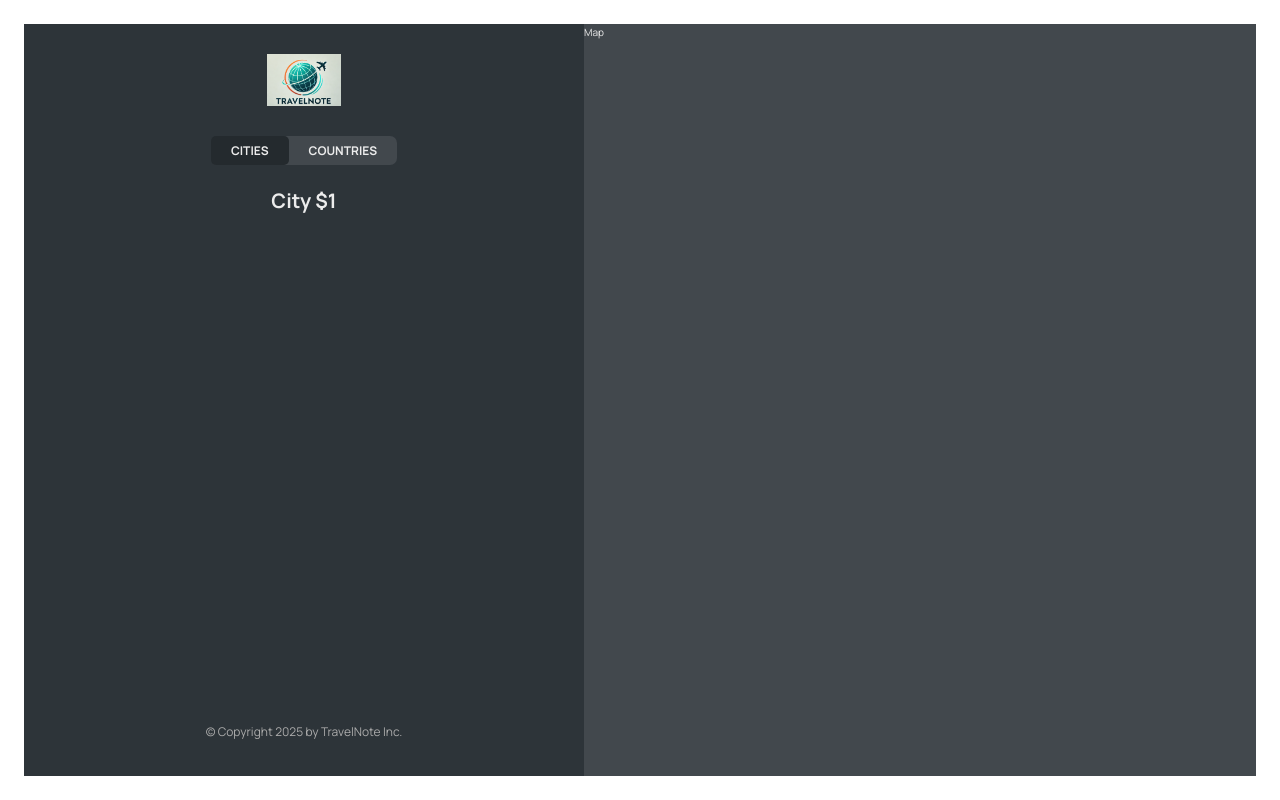
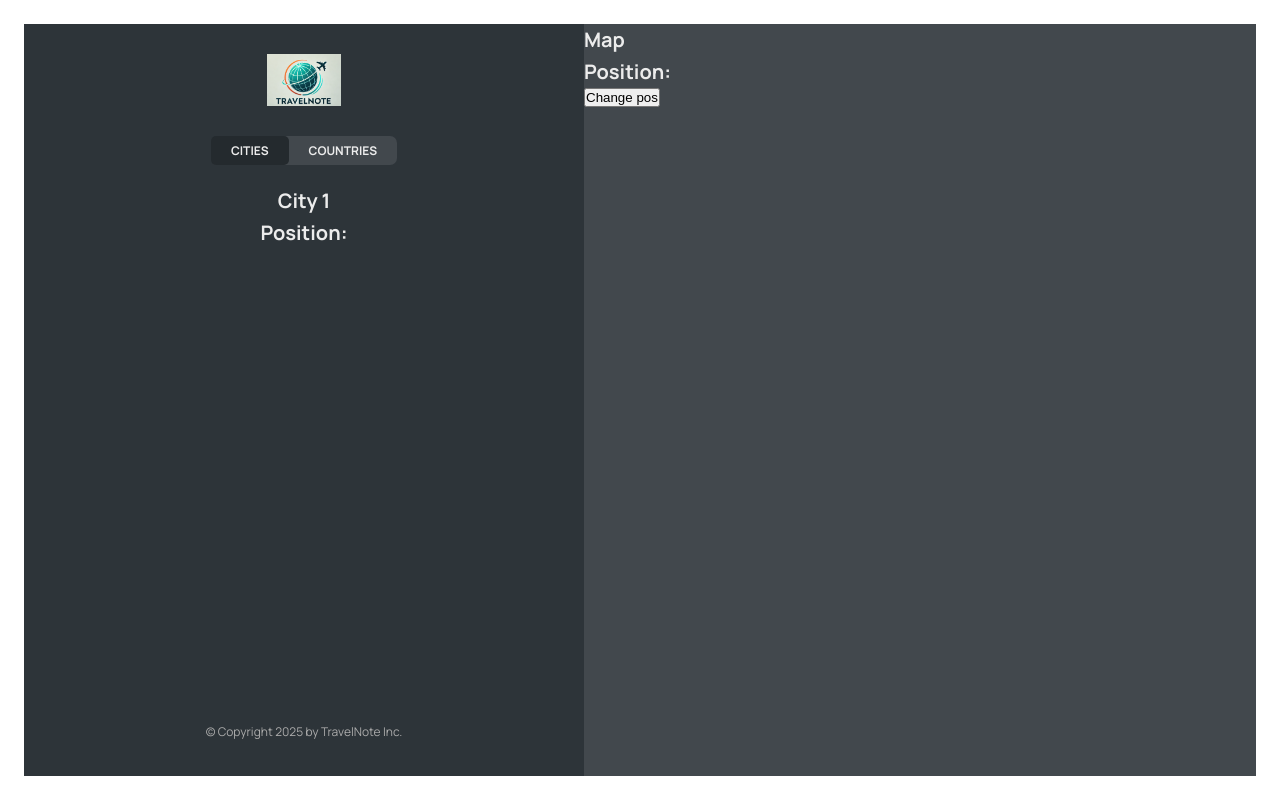
Before and after one commit to Ibrahim-Lokman/travelnote, a React (Vite) app: page /app/cities/1 in a window 1280 px wide. Built offline with nearby package versions, Linux system fonts and the light colour scheme; data requests are answered from the project's data file.

Commit message:
add latitude and longitude handling in City and Map components; update CityItem to pass position as query parameters

```diff
--- a/src/components/City.jsx
+++ b/src/components/City.jsx
@@ -1,6 +1,5 @@
 // import styles from "./City.module.css";
-
-import { useParams } from "react-router-dom";
+import { useParams, useSearchParams } from "react-router-dom";
 
 // const formatDate = (date) =>
 //   new Intl.DateTimeFormat("en", {
@@ -12,6 +11,9 @@
 
 function City() {
   const { id } = useParams();
+  const [searchParams] = useSearchParams();
+  const lat = searchParams.get("lat");
+  const lng = searchParams.get("lng");
   // TEMP DATA
   // const currentCity = {
   //   cityName: "Lisbon",
@@ -22,7 +24,15 @@
 
   // const { cityName, emoji, date, notes } = currentCity;
 
-  return <h1>City ${id}</h1>;
+  return (
+    <>
+      <h1>City {id}</h1>
+      <h1>
+        Position: {lat} {lng}
+      </h1>
+    </>
+  );
+
   // return (
   //   <div className={styles.city}>
   //     <div className={styles.row}>
--- a/src/components/CityItem.jsx
+++ b/src/components/CityItem.jsx
@@ -10,10 +10,13 @@
   }).format(new Date(date));
 
 function CityItem({ city }) {
-  const { cityName, emoji, date, id } = city;
+  const { cityName, emoji, date, id, position } = city;
   return (
     <li>
-      <Link className={styles.cityItem} to={`${id}`}>
+      <Link
+        className={styles.cityItem}
+        to={`${id}?lat=${position.lat}&lng=${position.lng}`}
+      >
         <span className={styles.emoji}>{emoji}</span>
         <span className={styles.name}>{cityName}</span>
         <time className={styles.date}>({formatDate(date)})</time>
--- a/src/components/Map.jsx
+++ b/src/components/Map.jsx
@@ -1,6 +1,24 @@
+import { useSearchParams } from "react-router-dom";
 import styles from "./Map.module.css";
 function Map() {
-  return <div className={styles.mapContainer}>Map</div>;
+  const [searchParams, setSearchParams] = useSearchParams();
+  const lat = searchParams.get("lat");
+  const lng = searchParams.get("lng");
+  return (
+    <div className={styles.mapContainer}>
+      <h1>Map</h1>
+      <h1>
+        Position:{lat} {lng}
+      </h1>
+      <button
+        onClick={() => {
+          setSearchParams({ lat: 40.7128, lng: -74.006 });
+        }}
+      >
+        Change pos
+      </button>
+    </div>
+  );
 }
 
 export default Map;
```
